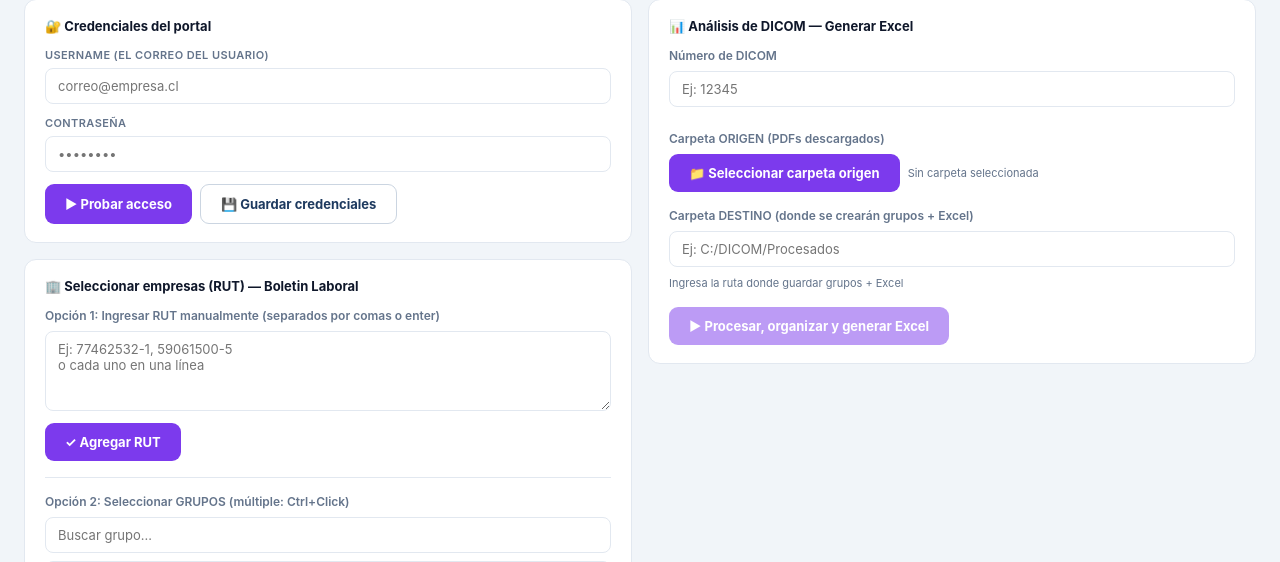
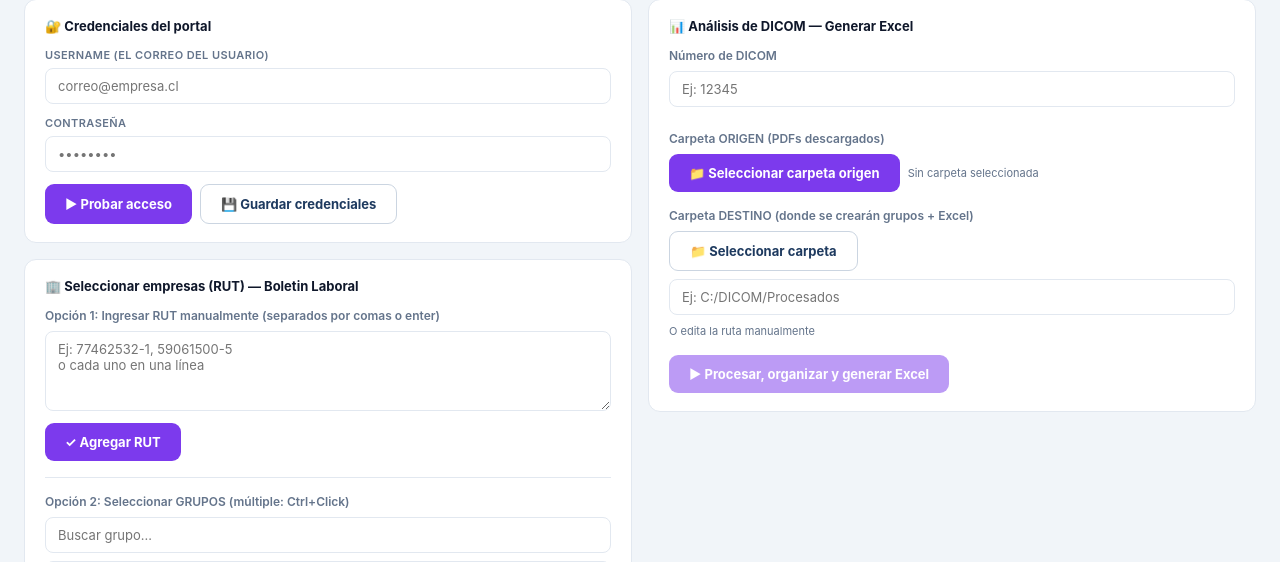
Before and after one commit to EpavezOptimiza/certificados-cotizaciones, a Flask app: template templates/dicom.html in a window 1280 px wide. Shown: the part 135-697 px from the top of the page. Run offline with Flask 3, Linux system fonts and the light colour scheme; the template is opened without the code that fills it, so the values that code supplies are empty.

Commit message:
feat: agregar folder picker para carpeta destino
- Botón "📁 Seleccionar carpeta" con webkitdirectory
- Captura automáticamente la ruta y la muestra en el campo
- Usuario puede editar manualmente si quiere

Co-Authored-By: Claude Haiku 4.5 <noreply@anthropic.com>

```diff
--- a/templates/dicom.html
+++ b/templates/dicom.html
@@ -90,7 +90,7 @@ body{font-family:-apple-system,BlinkMacSystemFont,'Segoe UI',sans-serif;backgrou
       <div class="card-title">📊 Análisis de DICOM — Generar Excel</div>
       <div style="margin-bottom:16px"><label style="font-size:12px;font-weight:600;color:#64748b;margin-bottom:8px;display:block">Número de DICOM</label><input type="text" id="numero-dicom" placeholder="Ej: 12345" style="width:100%;padding:9px 12px;border:1px solid #e2e8f0;border-radius:8px;font-size:13px;outline:none;font-family:inherit;margin-bottom:8px"></div>
       <div style="margin-bottom:16px"><label style="font-size:12px;font-weight:600;color:#64748b;margin-bottom:8px;display:block">Carpeta ORIGEN (PDFs descargados)</label><div style="display:flex;gap:8px;flex-wrap:wrap;align-items:center"><button class="btn" onclick="document.getElementById('dicom-origen-picker').click()">📁 Seleccionar carpeta origen</button><input type="file" id="dicom-origen-picker" webkitdirectory mozdirectory style="display:none" multiple accept=".pdf" onchange="procesarCaretaOrigen()"><span id="origen-count" style="font-size:11px;color:#64748b">Sin carpeta seleccionada</span></div></div>
-      <div style="margin-bottom:16px"><label style="font-size:12px;font-weight:600;color:#64748b;margin-bottom:8px;display:block">Carpeta DESTINO (donde se crearán grupos + Excel)</label><input type="text" id="ruta-destino-dicom" placeholder="Ej: C:/DICOM/Procesados" style="width:100%;padding:9px 12px;border:1px solid #e2e8f0;border-radius:8px;font-size:13px;outline:none;font-family:inherit;margin-bottom:4px" oninput="actualizarBtnAnalizar()"><span style="font-size:11px;color:#64748b">Ingresa la ruta donde guardar grupos + Excel</span></div>
+      <div style="margin-bottom:16px"><label style="font-size:12px;font-weight:600;color:#64748b;margin-bottom:8px;display:block">Carpeta DESTINO (donde se crearán grupos + Excel)</label><div style="display:flex;gap:8px;flex-wrap:wrap;margin-bottom:8px"><button class="btn btn-sec" onclick="document.getElementById('dicom-destino-picker').click()">📁 Seleccionar carpeta</button><input type="file" id="dicom-destino-picker" webkitdirectory mozdirectory style="display:none" onchange="seleccionarCaretaDestino()"></div><input type="text" id="ruta-destino-dicom" placeholder="Ej: C:/DICOM/Procesados" style="width:100%;padding:9px 12px;border:1px solid #e2e8f0;border-radius:8px;font-size:13px;outline:none;font-family:inherit;margin-bottom:4px" oninput="actualizarBtnAnalizar()"><span style="font-size:11px;color:#64748b">O edita la ruta manualmente</span></div>
       <div style="display:flex;gap:8px;flex-wrap:wrap;margin-top:12px"><button class="btn" id="btn-analizar" onclick="analizarPdfs()" disabled>▶ Procesar, organizar y generar Excel</button></div>
       <div id="dicom-resultado" style="margin-top:16px;padding:10px 12px;background:#f0fdf4;border:1px solid #86efac;border-radius:8px;display:none;font-size:12px;color:#166534;max-height:250px;overflow-y:auto"></div>
     </div>
@@ -512,6 +512,19 @@ function procesarCaretaOrigen() {
   actualizarBtnAnalizar();
 }
 
+function seleccionarCaretaDestino() {
+  const input = document.getElementById('dicom-destino-picker');
+  if (input.files && input.files.length > 0) {
+    const primerArchivo = input.files[0];
+    const relativePath = primerArchivo.webkitRelativePath || '';
+    const carpeta = relativePath.split('/')[0] || '';
+    if (carpeta) {
+      document.getElementById('ruta-destino-dicom').value = carpeta;
+      actualizarBtnAnalizar();
+    }
+  }
+}
+
 function actualizarBtnAnalizar() {
   const numeroDicom = document.getElementById('numero-dicom').value.trim();
   const rutaDestino = document.getElementById('ruta-destino-dicom').value.trim();
```
